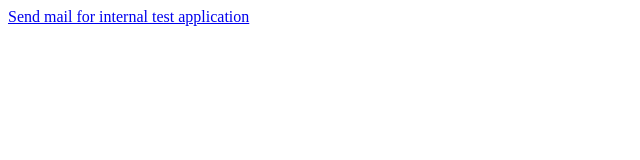
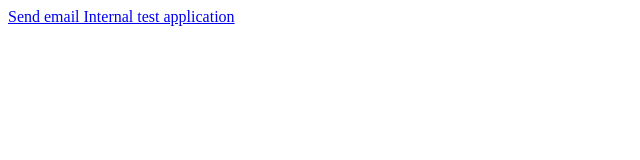
Before and after one commit to binklings/binklings.github.io, a plain HTML site: page Game.html in a window 1280 px wide. Shown: the full height of the page, 0-640 px from the left. Drawn offline with Linux system fonts and the light colour scheme.

Commit message:
Add files via upload

```diff
--- a/Game.html
+++ b/Game.html
@@ -1 +1,7 @@
-<a href="mailto:zhangrr601@163.com?subject=Internal test application&body=Email address (if not the current sending email address):____ Application No.:____" rel="nofollow">Send mail for internal test application</a>
+<html>
+
+<head></head>
+
+<body><a href="mailto:binklings@163.com?subject=Internal test application&amp;body=Email address(if not the current sending email address)[     ]<br />Application No.[     ]<br />language(check Tick) English[ ] Simplified Chinese[ ] Other[ ]_____<br />Remarks(optional)[     ]" rel="nofollow">Send email Internal test application</a></body>
+
+</html>
```
